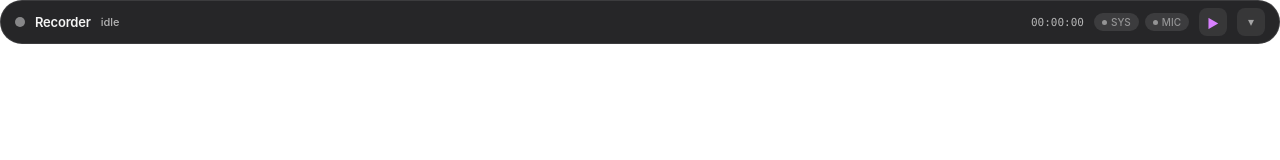
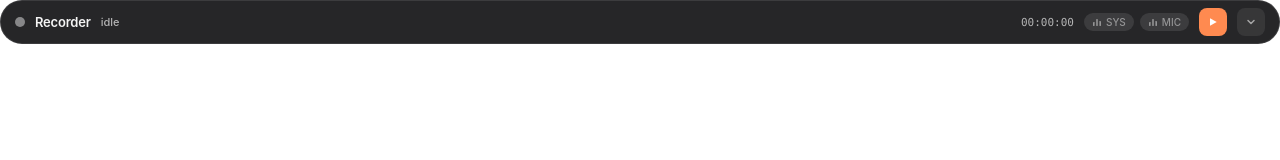
Before and after one commit to yazelin/mori-meeting-recorder, a React (Vite) app: page / in a window 1280 px wide. Shown: the top 160 px of the page. Built offline with nearby package versions, Linux system fonts and the light colour scheme.

Commit message:
refactor(capsule): use data-state attr + SignalPill/RecordButton/ChevronDownIcon

```diff
--- a/src/CapsuleView.tsx
+++ b/src/CapsuleView.tsx
@@ -2,6 +2,9 @@ import { useEffect, useState } from "react";
 import { invoke } from "@tauri-apps/api/core";
 import { getCurrentWindow } from "@tauri-apps/api/window";
 import { useTranslation } from "react-i18next";
+import SignalPill from "./components/SignalPill";
+import RecordButton from "./components/RecordButton";
+import ChevronDownIcon from "./components/icons/ChevronDownIcon";
 
 type RecorderStatus = {
   state: "idle" | "recording" | "transcribing";
@@ -52,42 +55,27 @@ export default function CapsuleView({ onExpand }: { onExpand: () => void }) {
   };
 
   const recState = status?.state ?? "idle";
-  const isRecording = recState === "recording";
-  const isTranscribing = recState === "transcribing";
   const dotClass = `capsule-dot ${recState}`;
-  const statusLabel = isRecording ? "REC" : isTranscribing ? t("capsule.transcribing") : "idle";
+  const statusLabel = recState === "recording" ? "REC" : recState === "transcribing" ? t("capsule.transcribing") : "idle";
   const statusClass = `capsule-status ${recState}`;
 
   return (
-    <div className="capsule" onMouseDown={startDragOnMouseDown}>
+    <div className="capsule" data-state={recState} onMouseDown={startDragOnMouseDown}>
       <span className={dotClass} />
       <span className="capsule-title">Recorder</span>
       <span className={statusClass}>{statusLabel}</span>
       <span className="capsule-spacer" />
       <span className="capsule-time">{fmt(status?.elapsed_secs ?? 0)}</span>
       <span className="signal-pills">
-        <span className={`signal-pill ${status?.system_signal ? "on" : ""}`} title={t("capsule.system_pill")}>
-          <span className="signal-pill-dot" />SYS
-        </span>
-        <span className={`signal-pill ${status?.mic_signal ? "on" : ""}`} title={t("capsule.mic_pill")}>
-          <span className="signal-pill-dot" />MIC
-        </span>
+        <SignalPill kind="sys" active={!!status?.system_signal} />
+        <SignalPill kind="mic" active={!!status?.mic_signal} />
         {err && (
-          <span className="signal-pill err" title={err}>
-            ⚠
-          </span>
+          <span className="signal-pill err" title={err}>⚠</span>
         )}
       </span>
-      <button
-        className={`icon-btn ${isRecording ? "danger" : "primary"}`}
-        onClick={onStartStop}
-        disabled={isTranscribing}
-        title={isRecording ? t("capsule.stop") : t("capsule.start")}
-      >
-        {isRecording ? "■" : "▶"}
-      </button>
+      <RecordButton state={recState} onClick={onStartStop} />
       <button className="icon-btn" onClick={onExpand} title={t("capsule.expand")}>
-        ▾
+        <ChevronDownIcon size={12} />
       </button>
     </div>
   );
```
